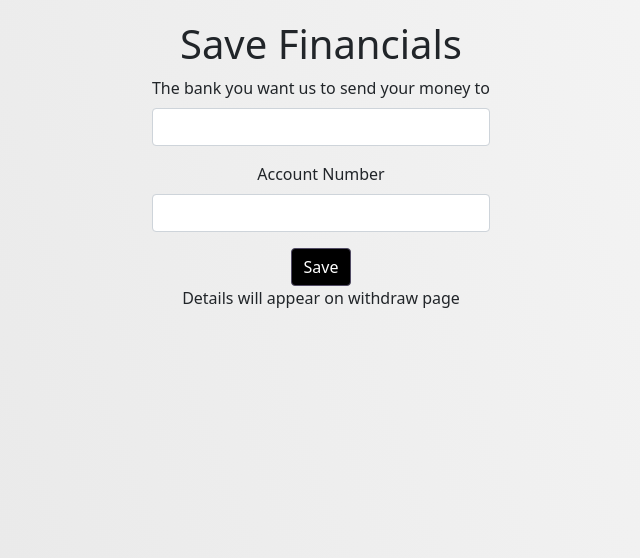
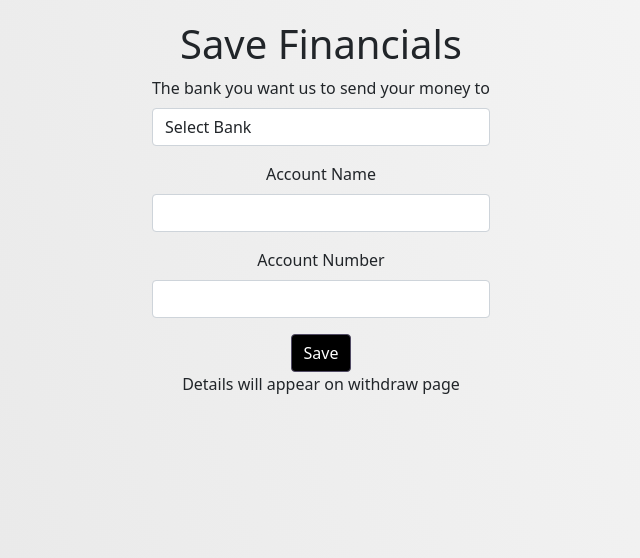
Before and after one commit to vuyelwadr/crypto_marketplace, a Django app: page /user_details in a window 1280 px wide. Shown: the part 94-652 px from the top of the page, without its empty margins (319-959 px from the left). Run offline with Django 3.2, Linux system fonts and the light colour scheme; the visitor is signed in with stand-in values (Sample User, id 1); some libraries are stand-ins or nearby versions.

Commit message:
added store bank details

```diff
--- a/market/models.py
+++ b/market/models.py
@@ -21,6 +21,9 @@ class Fiat_Details(models.Model):
     # Balance in USD
     user = models.ForeignKey(settings.AUTH_USER_MODEL, on_delete=models.CASCADE, default=None, null=True)
     balance = models.IntegerField()
+    bank_details = models.CharField(max_length=50, default="None")
+    account_name = models.CharField(max_length=50, default="None")
+    account_number = models.CharField(max_length=20, default="None")
 
 class Fiat_Transactions(models.Model):
     user = models.ForeignKey(settings.AUTH_USER_MODEL, on_delete=models.CASCADE, default=None, null=True)
--- a/market/templates/review.html
+++ b/market/templates/review.html
@@ -7,6 +7,9 @@
       <form id="reviewForm" class="default-form align-items-center" method="POST">
         {% csrf_token %}
         <h1>Write a review</h1> <br>
+        {% for message in messages %}
+            <h5 style="color: red;">{{ message }}</h5>
+            {% endfor %}
         <div class="mb-3">
           <label for="title" class="form-label">Title</label>
           <input class="form-control" id="title" name="title">
--- a/market/templates/user_details.html
+++ b/market/templates/user_details.html
@@ -18,7 +18,27 @@
             <h1>Save Financials</h1>
             <div class="mb-3">
                 <label for="bank_name" class="form-label">The bank you want us to send your money to</label>
-                <input class="form-control" id="bank_name" name="bank_name">
+                <!-- <input class="form-control" id="bank_name" name="bank_name"> -->
+                <!-- All the banks in zimbabwe https://en.wikipedia.org/wiki/List_of_banks_in_Zimbabwe -->
+                <select class="form-control" name="bank_name">
+                    <option value="None">Select Bank</option>
+                    <option value="ABC">ABC</option>
+                    <option value="AFC">AFC</option>
+                    <option value="CBZ">CBZ</option>
+                    <option value="Ecobank">Ecobank</option>
+                    <option value="First Capital">First Capital</option>
+                    <option value="Metbank">Metbank</option>
+                    <option value="Nedbank">Nedbank</option>
+                    <option value="NMB">NMB</option>
+                    <option value="Stanbic">Stanbic</option>
+                    <option value="Standard Chartered">Standard Chartered</option>
+                    <option value="Steward">Steward</option>
+                    <option value="ZB">ZB</option>
+                </select>
+            </div>
+            <div class="mb-3">
+                <label for="account_name" class="form-label">Account Name</label>
+                <input class="form-control" id="account_name" name="account_name">
             </div>
             <div class="mb-3">
                 <label for="account_number" class="form-label">Account Number</label>
--- a/market/urls.py
+++ b/market/urls.py
@@ -12,8 +12,9 @@ urlpatterns = [
     path('btc_sell', views.btc_sell, name='btc_sell'),
     path('usd_deposit', views.usd_deposit, name='usd_deposit'),
     path('usd_withdraw', views.usd_withdraw, name='usd_withdraw'),
-    path('help', views.help, name='help'),
+    # path('help', views.help, name='help'),
     path('review', views.review, name='review'),
     path('user_requests', views.user_requests, name='user_requests'),
     path('user_details', views.user_details, name='user_details'),
+    path('contact_us', views.contact_us, name='contact_us'),
 ] + static(settings.MEDIA_URL, document_root=settings.MEDIA_ROOT)
--- a/market/views.py
+++ b/market/views.py
@@ -20,34 +20,6 @@ def index(request):
         userid = request.user.id
         details = refreshwallet(request)
         userdetails = details.get("userdetails")
-
-        if request.method == 'POST':
-            url = "https://twinword-sentiment-analysis.p.rapidapi.com/analyze/"
-            headers = {
-                'content-type': "application/x-www-form-urlencoded",
-                'x-rapidapi-host': "twinword-sentiment-analysis.p.rapidapi.com",
-                'x-rapidapi-key': "42e11407a8msh3e7bfe671792741p13625fjsn79c7af84436e"
-                }
-
-            title = request.POST['title']
-            body = request.POST['review']
-
-            author = userid
-            author_email = userdetails.email
-
-            payload = {'text' : body}
-            response = requests.request("POST", url, data=payload, headers=headers)
-            temp_score = response.json()
-            score = temp_score.get('score')
-
-            if score>0:
-                sentiment = "Positive"
-            elif score== 0:
-                sentiment = "Neutral"
-            else:
-                sentiment = "Negative"
-            reviews = Reviews.objects.create(user_id=userid, author_email=userdetails.email, review_title=title, review_body=body, creation_date=str(date.today()), sentiment_score=score, sentiment=sentiment)
-            messages.success(request, "Review Submitted")
 
         return render(request, 'dashboard.html', details)
     else:
@@ -285,18 +257,71 @@ def user_requests(request):
         return render(request, 'user_requests.html' ,details)
     return index(request)
 
-def help(request):
-    return render(request,'help.html')
 
 def review(request):
-    return render(request,'review.html')
+    if request.user.is_authenticated:
+        userid = request.user.id
+        details = refreshwallet(request)
+        userdetails = details.get("userdetails")
+        if request.method == 'POST':
+            url = "https://twinword-sentiment-analysis.p.rapidapi.com/analyze/"
+            headers = {
+                'content-type': "application/x-www-form-urlencoded",
+                'x-rapidapi-host': "twinword-sentiment-analysis.p.rapidapi.com",
+                'x-rapidapi-key': "42e11407a8msh3e7bfe671792741p13625fjsn79c7af84436e"
+                }
+
+            title = request.POST['title']
+            body = request.POST['review']
+
+            author = userid
+            author_email = userdetails.email
+
+            payload = {'text' : body}
+            response = requests.request("POST", url, data=payload, headers=headers)
+            temp_score = response.json()
+            score = temp_score.get('score')
+
+            if score>0:
+                sentiment = "Positive"
+            elif score== 0:
+                sentiment = "Neutral"
+            else:
+                sentiment = "Negative"
+            reviews = Reviews.objects.create(user_id=userid, author_email=userdetails.email, review_title=title, review_body=body, creation_date=str(date.today()), sentiment_score=score, sentiment=sentiment)
+            messages.success(request, "Review Submitted")
+        return render(request,'review.html')
+    else:
+        return index(request)
 
 def user_details(request):
     if request.user.is_authenticated:
+        userid = request.user.id
+        if request.method == 'POST':
+            bank_name = request.POST['bank_name']
+            account_name = request.POST['account_name']
+            account_number = request.POST['account_number']
+            try:
+                if (bank_name != "None" and account_name != "" and account_number != ""):
+                    fiatdetail = Fiat_Details.objects.get(id = userid)
+                    fiatdetail.bank_details = bank_name
+                    fiatdetail.account_name = account_name
+                    fiatdetail.account_number = account_number
+                    fiatdetail.save()
+                    messages.success(request, "Details Saved")
+                else:
+                    messages.info(request, "Enter valid details")
+            except:
+                messages.info(request, "Failed to save details")
 
         return render(request, 'user_details.html')
     else:
         return index(request)
+
+
+def contact_us(request):
+    # https://www.section.io/engineering-education/how-to-send-email-in-django/
+    return render(request,'contact_us.html')
 
 def refreshwallet(request):
 
--- a/to to.txt
+++ b/to to.txt
@@ -55,3 +55,7 @@ move review to page
 add successful account creation
 fix negative user input
 fix overdraft input resulting in negative number
+
+add an example of what users are expected to upload (an image)
+add contact us page
+remove background.js from help page?
```
Also changed, not shown: market/templates/contact_us.html (added, +11 -0 lines), market/templates/usd_withdraw.html (+10 -12 lines), market/migrations/0004_auto_20211029_1856.py (added), market/migrations/0005_fiat_details_account_name.py (added), market/migrations/0006_auto_20211030_1104.py (added).
